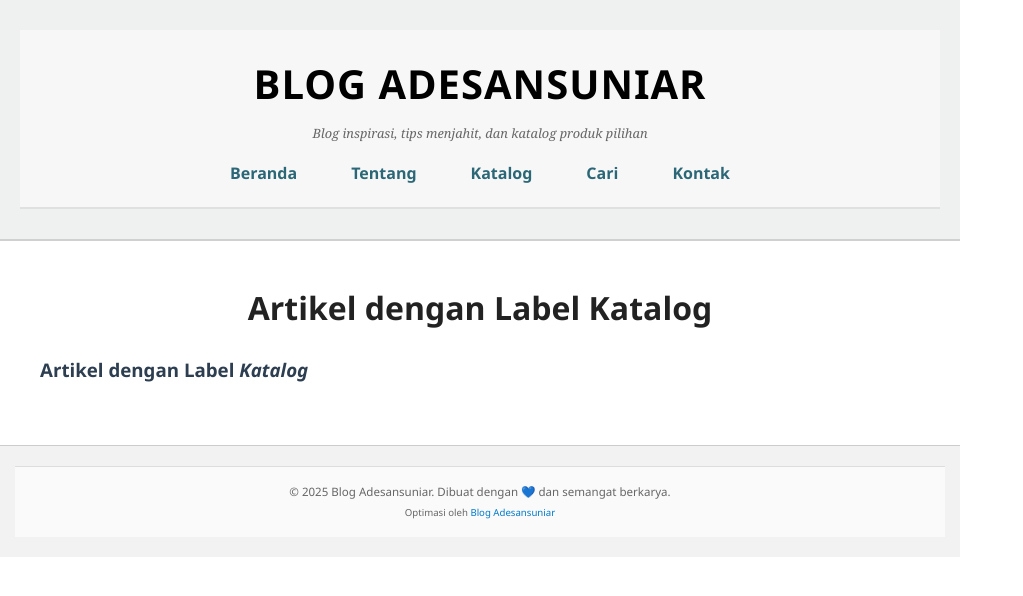
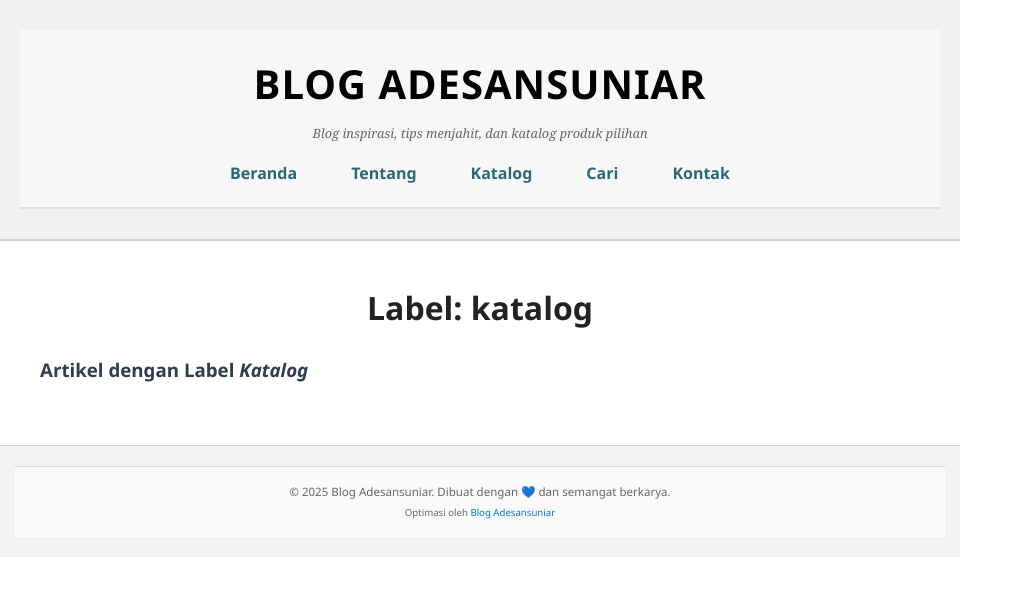
Before and after one commit to adesansuniar/blog-adesansuniar, a Jekyll site: the page built from label/katalog.md, in a window 1280 px wide. Shown: the top 596 px of the page, without its empty margins (0-1023 px from the left). Built offline with Jekyll 4.4.1, drawn with Linux system fonts in a browser that asks for light colours; some web fonts are replaced; our own code applies the rules of GitHub Pages for plain Markdown files.

```diff
--- a/label/katalog.md
+++ b/label/katalog.md
@@ -1,6 +1,6 @@
 ---
 layout: page
-title: Label: katalog
+title: "Label: katalog"
 permalink: /label/katalog/
 ---
 
```
